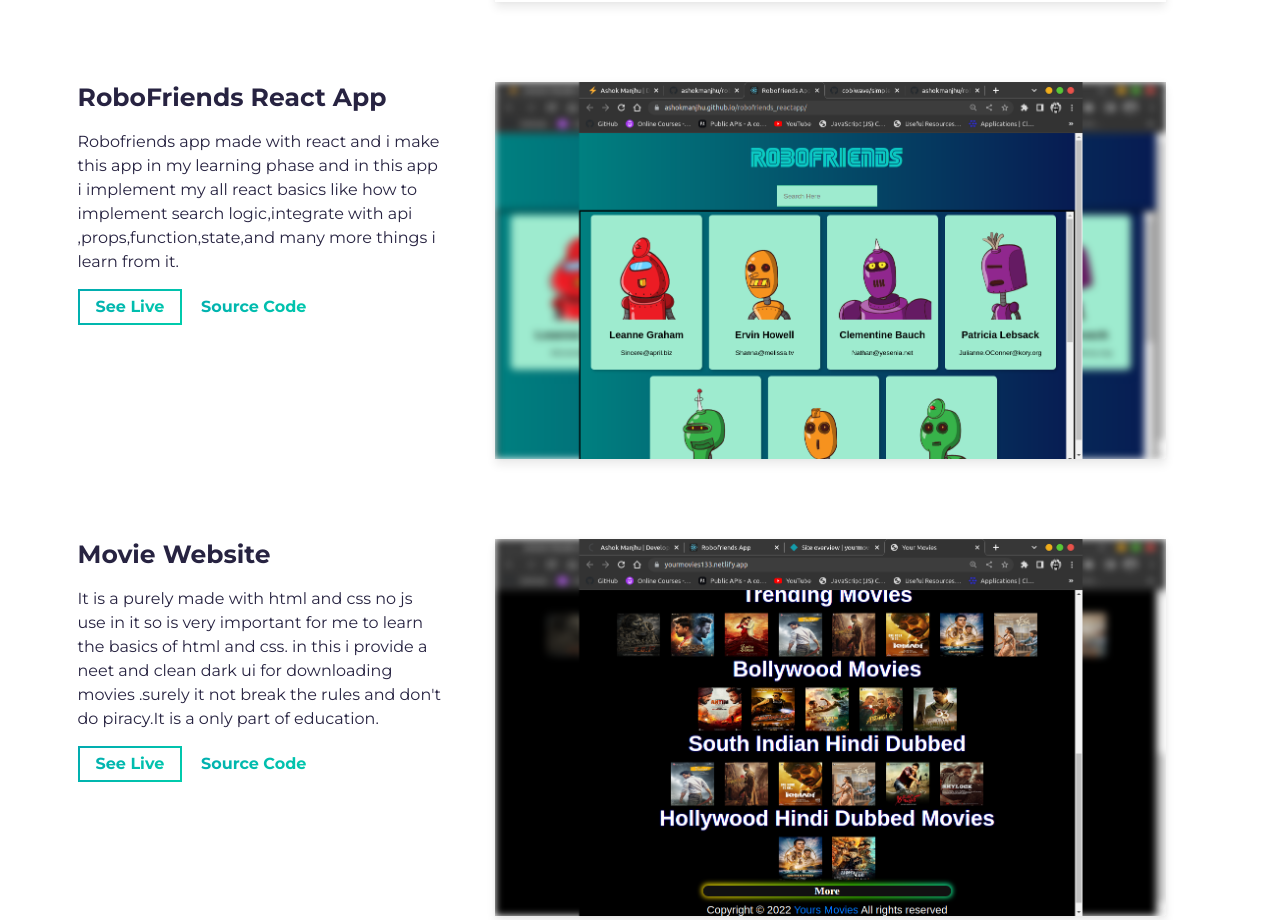
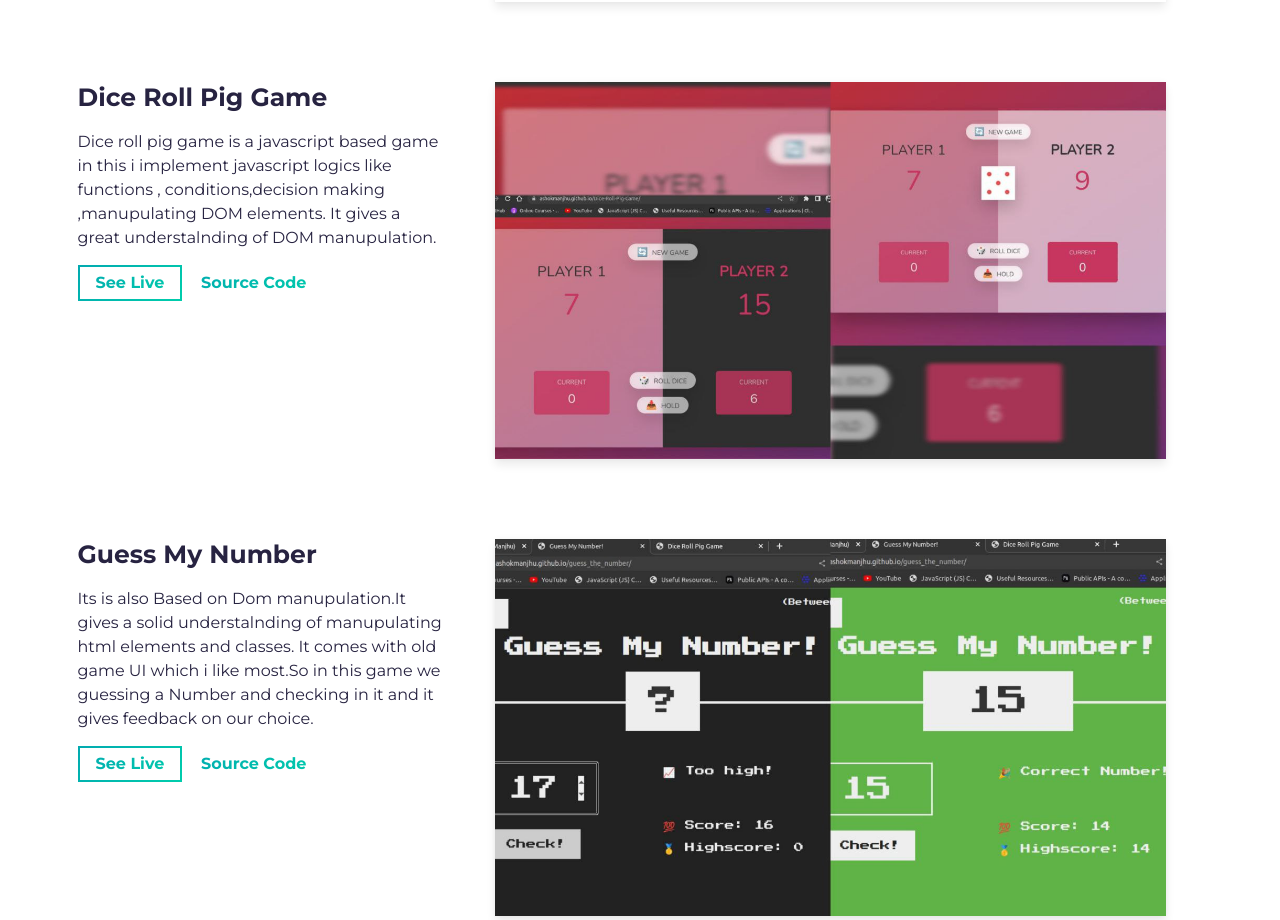
Before and after one commit to dev-ashokmanjhu/portfolio-website, a website built with Parcel: page src/index.html in a window 1280 px wide. Shown: the part 2059-2979 px from the top of the page. Built offline with nearby package versions, Linux system fonts and the light colour scheme.

Commit message:
uploading projects

```diff
--- a/src/index.html
+++ b/src/index.html
@@ -1,14 +1,3 @@
-<!--
-  Hello!
-  -
-  Simplefolio is a clean and responsive portfolio template for Developers!
-  Created by Jacobo Martinez.
-  -
-  Github Repo: https://github.com/cobidev/simplefolio/
-  Readme: https://github.com/cobidev/simplefolio/README.md
-  -
-  For business & inquires, contact me -> jacobojavier98@gmail.com
--->
 <!DOCTYPE html>
 <html lang="en" class="sr">
   <head>
@@ -18,9 +7,12 @@
     <link rel="shortcut icon" type="image/png" href="assets/favicon.png" />
 
     <!-- Todo: put here your site title -->
-    <title>Ashok Manjhu | Developer</title>
+    <title>Ashok Manjhu | Web Developer</title>
     <!-- Todo: add some coding keywords below - e.g: (javascript, yourusername, etc) -->
-    <meta name="keywords" content="ashokmanjhu, ashokmanjhu, skill,html,css,javascript,nodejs,react,express,MongoDb" />
+    <meta
+      name="keywords"
+      content="ashokmanjhu, ashokmanjhu, skill,html,css,javascript,nodejs,react,express,MongoDb"
+    />
     <!-- Todo: improve your SEO by adding a small description of you -->
     <meta name="description" content="Ashok Manjhu | Developer" />
 
@@ -79,10 +71,13 @@
           <div class="col-md-6 col-sm-12">
             <div class="about-wrapper__info load-hidden">
               <p class="about-wrapper__info-text">
-              I am a passionate web developer.I am working with React.js,Node.js,MongoDb,Express.js,Html,Css,and Most Important JavaScript.I also providing freelance Services and Seeking for a full time Profestion.
+                I am a passionate web developer.I am working with
+                React.js,Node.js,MongoDb,Express.js,Html,Css,and Most Important
+                JavaScript.I also providing freelance Services and Seeking for a
+                full time Profession.
               </p>
               <p class="about-wrapper__info-text">
-               In extra i love to play Cricket and some outdoor activities.
+                In extra I love to play Cricket and reading technology books.
               </p>
               <span class="d-flex mt-3">
                 <a
@@ -110,10 +105,17 @@
           <div class="row">
             <div class="col-lg-4 col-sm-12">
               <div class="project-wrapper__text load-hidden">
-                <h3 class="project-wrapper__text-title">SmartBrain Face Recognition App</h3>
+                <h3 class="project-wrapper__text-title">
+                  SmartBrain Face Recognition App
+                </h3>
                 <div>
                   <p class="mb-4">
-                    This app can read faces in your pictures.It made with react.js ,tachyons etc. in frontend and in backend i use node.js ,express.js and in database i use postgresql and connect with server with knex.and for face recognition i use clarifai api .and for hosting i use heroku ,github and netlify.
+                    This app can read faces in your pictures.It made with
+                    react.js ,tachyons etc. in frontend and in backend i use
+                    node.js ,express.js and in database i use postgresql and
+                    connect with server with knex.and for face recognition i use
+                    clarifai api .and for hosting i use heroku ,github and
+                    netlify.
                   </p>
                 </div>
                 <a
@@ -124,7 +126,7 @@
                 >
                   See Live(1)
                 </a>
-                 <a
+                <a
                   rel="noreferrer"
                   target="_blank"
                   class="cta-btn cta-btn--hero"
@@ -144,7 +146,11 @@
             </div>
             <div class="col-lg-8 col-sm-12">
               <div class="project-wrapper__image load-hidden">
-                <a rel="noreferrer" href="https://smartbrainreactapp.netlify.app/" target="_blank">
+                <a
+                  rel="noreferrer"
+                  href="https://smartbrainreactapp.netlify.app/"
+                  target="_blank"
+                >
                   <div
                     data-tilt
                     data-tilt-max="4"
@@ -167,10 +173,128 @@
           <div class="row">
             <div class="col-lg-4 col-sm-12">
               <div class="project-wrapper__text load-hidden">
-                <h3 class="project-wrapper__text-title">RoboFriends React App</h3>
+                <h3 class="project-wrapper__text-title">Dice Roll Pig Game</h3>
                 <div>
                   <p class="mb-4">
-                    Robofriends app made with react and i make this app in my learning phase and in this app i implement my all react basics like how to implement search logic,integrate with api ,props,function,state,and many more things i learn from it.
+                    Dice roll pig game is a javascript based game in this i
+                    implement javascript logics like functions ,
+                    conditions,decision making ,manupulating DOM elements. It
+                    gives a great understalnding of DOM manupulation.
+                  </p>
+                </div>
+                <a
+                  rel="noreferrer"
+                  target="_blank"
+                  class="cta-btn cta-btn--hero"
+                  href="https://ashokmanjhu.github.io/Dice-Roll-Pig-Game/"
+                >
+                  See Live
+                </a>
+                <a
+                  rel="noreferrer"
+                  target="_blank"
+                  class="cta-btn text-color-main"
+                  href="https://github.com/ashokmanjhu/Dice-Roll-Pig-Game"
+                >
+                  Source Code
+                </a>
+              </div>
+            </div>
+            <div class="col-lg-8 col-sm-12">
+              <div class="project-wrapper__image load-hidden">
+                <a
+                  rel="noreferrer"
+                  href="https://ashokmanjhu.github.io/Dice-Roll-Pig-Game/"
+                  target="_blank"
+                >
+                  <div
+                    data-tilt
+                    data-tilt-max="4"
+                    data-tilt-glare="true"
+                    data-tilt-max-glare="0.5"
+                    class="thumbnail rounded js-tilt"
+                  >
+                    <img
+                      alt="Project Image"
+                      class="img-fluid"
+                      src="assets/diceroll.png"
+                    />
+                  </div>
+                </a>
+              </div>
+            </div>
+          </div>
+          <!-- /END Project -->
+          <!-- Notice: each .row is a project -->
+          <div class="row">
+            <div class="col-lg-4 col-sm-12">
+              <div class="project-wrapper__text load-hidden">
+                <h3 class="project-wrapper__text-title">Guess My Number</h3>
+                <div>
+                  <p class="mb-4">
+                    Its is also Based on Dom manupulation.It gives a solid
+                    understalnding of manupulating html elements and classes. It
+                    comes with old game UI which i like most.So in this game we
+                    guessing a Number and checking in it and it gives feedback
+                    on our choice.
+                  </p>
+                </div>
+                <a
+                  rel="noreferrer"
+                  target="_blank"
+                  class="cta-btn cta-btn--hero"
+                  href="https://ashokmanjhu.github.io/guess_the_number/"
+                >
+                  See Live
+                </a>
+                <a
+                  rel="noreferrer"
+                  target="_blank"
+                  class="cta-btn text-color-main"
+                  href="https://github.com/ashokmanjhu/guess_the_number"
+                >
+                  Source Code
+                </a>
+              </div>
+            </div>
+            <div class="col-lg-8 col-sm-12">
+              <div class="project-wrapper__image load-hidden">
+                <a
+                  rel="noreferrer"
+                  href="https://ashokmanjhu.github.io/guess_the_number/"
+                  target="_blank"
+                >
+                  <div
+                    data-tilt
+                    data-tilt-max="4"
+                    data-tilt-glare="true"
+                    data-tilt-max-glare="0.5"
+                    class="thumbnail rounded js-tilt"
+                  >
+                    <img
+                      alt="Project Image"
+                      class="img-fluid"
+                      src="assets/guessmynumber.png"
+                    />
+                  </div>
+                </a>
+              </div>
+            </div>
+          </div>
+          <!-- /END Project -->
+          <!-- Notice: each .row is a project -->
+          <div class="row">
+            <div class="col-lg-4 col-sm-12">
+              <div class="project-wrapper__text load-hidden">
+                <h3 class="project-wrapper__text-title">
+                  RoboFriends React App
+                </h3>
+                <div>
+                  <p class="mb-4">
+                    Robofriends app made with react and i make this app in my
+                    learning phase and in this app i implement my all react
+                    basics like how to implement search logic,integrate with api
+                    ,props,function,state,and many more things i learn from it.
                   </p>
                 </div>
                 <a
@@ -193,7 +317,11 @@
             </div>
             <div class="col-lg-8 col-sm-12">
               <div class="project-wrapper__image load-hidden">
-                <a rel="noreferrer" href="https://ashokmanjhu.github.io/robofriends_reactapp/" target="_blank">
+                <a
+                  rel="noreferrer"
+                  href="https://ashokmanjhu.github.io/robofriends_reactapp/"
+                  target="_blank"
+                >
                   <div
                     data-tilt
                     data-tilt-max="4"
@@ -220,7 +348,11 @@
                 <h3 class="project-wrapper__text-title">Movie Website</h3>
                 <div>
                   <p class="mb-4">
-                    It is a purely made with html and css no js use in it so is very important for me to learn the basics of html and css. in this i provide a neet and clean dark ui for downloading movies .surely it not break the rules and don't do piracy.It is a only part of education.
+                    It is a purely made with html and css no js use in it so is
+                    very important for me to learn the basics of html and css.
+                    in this i provide a neet and clean dark ui for downloading
+                    movies .surely it not break the rules and don't do piracy.It
+                    is a only part of education.
                   </p>
                 </div>
                 <a
@@ -243,7 +375,11 @@
             </div>
             <div class="col-lg-8 col-sm-12">
               <div class="project-wrapper__image load-hidden">
-                <a rel="noreferrer" href="https://yourmovies133.netlify.app/" target="_blank">
+                <a
+                  rel="noreferrer"
+                  href="https://yourmovies133.netlify.app/"
+                  target="_blank"
+                >
                   <div
                     data-tilt
                     data-tilt-max="4"
@@ -267,10 +403,15 @@
           <div class="row">
             <div class="col-lg-4 col-sm-12">
               <div class="project-wrapper__text load-hidden">
-                <h3 class="project-wrapper__text-title">Gradient Background Genereter</h3>
+                <h3 class="project-wrapper__text-title">
+                  Gradient Background Genereter
+                </h3>
                 <div>
                   <p class="mb-4">
-                    I know it is a silly project and i don't need to display here but it is my first js project and i am very happy when i see its working so it is a great achivement for me .and finally it provides a cool background for you and with code.
+                    I know it is a silly project and i don't need to display
+                    here but it is my first js project and i am very happy when
+                    i see its working so it is a great achivement for me .and
+                    finally it provides a cool background for you and with code.
                   </p>
                 </div>
                 <a
@@ -293,7 +434,11 @@
             </div>
             <div class="col-lg-8 col-sm-12">
               <div class="project-wrapper__image load-hidden">
-                <a rel="noreferrer" href="https://ashokmanjhu.github.io/A-Perfect-gradient-background-genereter-/" target="_blank">
+                <a
+                  rel="noreferrer"
+                  href="https://ashokmanjhu.github.io/A-Perfect-gradient-background-genereter-/"
+                  target="_blank"
+                >
                   <div
                     data-tilt
                     data-tilt-max="4"
@@ -322,7 +467,9 @@
       <div class="container">
         <h2 class="section-title">Contact</h2>
         <div class="contact-wrapper load-hidden">
-          <p class="contact-wrapper__text">G-mail - officialashokmanjhu@gmail.com</p>
+          <p class="contact-wrapper__text">
+            G-mail - officialashokmanjhu@gmail.com
+          </p>
           <p class="contact-wrapper__text">DM on LinkDin</p>
           <a
             rel="noreferrer"
@@ -343,13 +490,21 @@
           <i class="fa fa-angle-up fa-2x" aria-hidden="true"></i>
         </a>
         <div class="social-links">
-         <!-- <a rel="noreferrer" href="#!" target="_blank">
+          <!-- <a rel="noreferrer" href="#!" target="_blank">
             <i class="fa fa-twitter fa-inverse"></i>
           </a>-->
-          <a rel="noreferrer" href="https://www.linkedin.com/in/ashok-manjhu-99348322a/?lipi=urn%3Ali%3Apage%3Ad_flagship3_resumebuilder%3BIPCWfmrJQaW4TqlWhRHXyA%3D%3D" target="_blank">
+          <a
+            rel="noreferrer"
+            href="https://www.linkedin.com/in/ashok-manjhu-99348322a/?lipi=urn%3Ali%3Apage%3Ad_flagship3_resumebuilder%3BIPCWfmrJQaW4TqlWhRHXyA%3D%3D"
+            target="_blank"
+          >
             <i class="fa fa-linkedin fa-inverse"></i>
           </a>
-          <a rel="noreferrer" href="https://github.com/ashokmanjhu" target="_blank">
+          <a
+            rel="noreferrer"
+            href="https://github.com/ashokmanjhu"
+            target="_blank"
+          >
             <i class="fa fa-github fa-inverse"></i>
           </a>
         </div>
```
